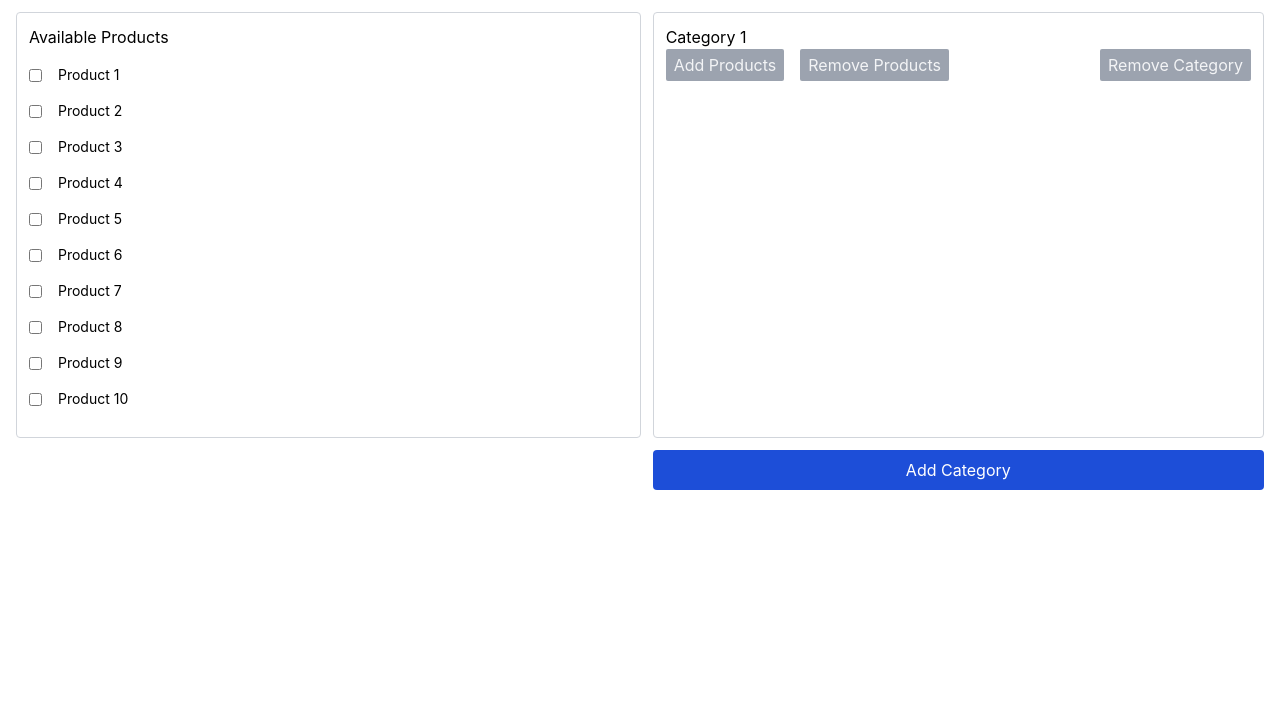
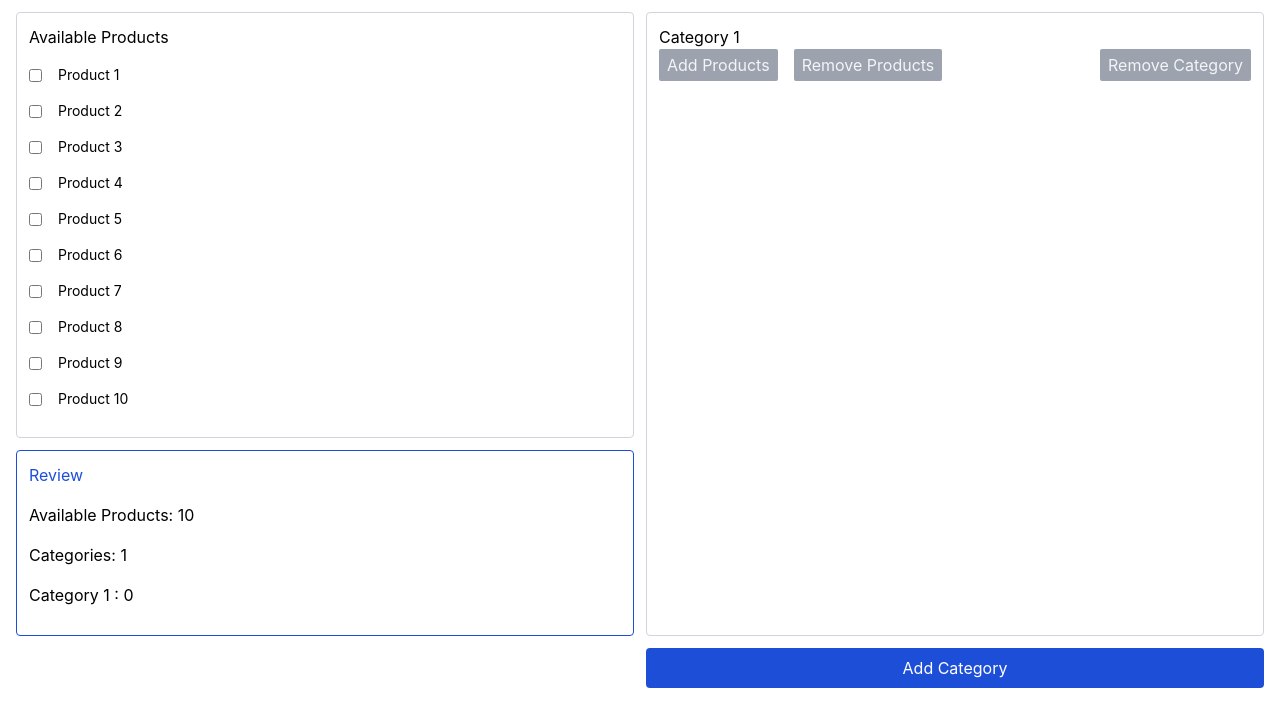
Before and after one commit to gucal/product-management, a Next.js app: page / in a window 1280 px wide. Shown: the top 726 px of the page. Built offline with nearby package versions, Linux system fonts and the light colour scheme.

Commit message:
review card added

```diff
--- a/pages/index.js
+++ b/pages/index.js
@@ -25,12 +25,27 @@ function Home() {
   return (
     <Container>
       <div className="flex justify-between space-x-3 py-3">
-        <div className="w-full p-3 border border-gray-300 rounded">
-          <span>Available Products</span>
-          {state.freeProducts.map((product, index) => (
-            <Product key={index} product={product} />
-          ))}
+        <div className="flex-col w-full space-y-3">
+          <div className="w-full p-3 border border-gray-300 rounded">
+            <span>Available Products</span>
+            {state.freeProducts.map((product, index) => (
+              <Product key={index} product={product} />
+            ))}
+          </div>
+          <div className="w-full p-3 border border-blue-700 rounded">
+            <span className="text-blue-700">Review</span>
+            <div className="my-4">
+              <p className="my-4">Available Products: {state.freeProducts.length}</p>
+              <p className="my-4">Categories: {state.categories.length}</p>
+              {state.categories.map((category, index) => (
+                <p className="my-4" key={index}>
+                  {category.name} : {category.products.length}
+                </p>
+              ))}
+            </div>
+          </div>
         </div>
+
         <div className="w-full space-y-3">
           {state.categories.map((category, index) => (
             <Category
```
